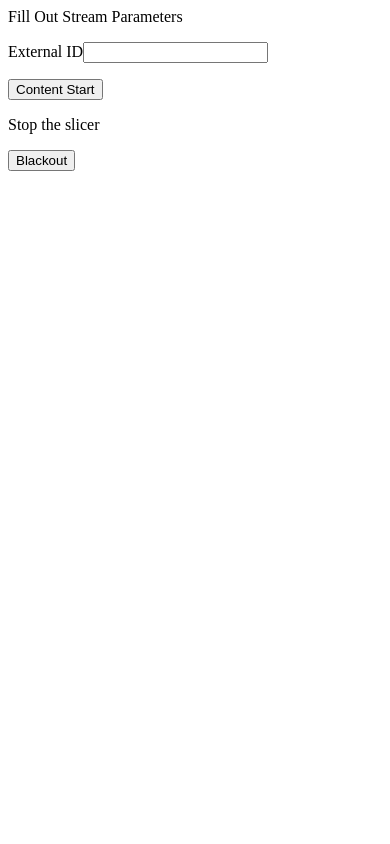
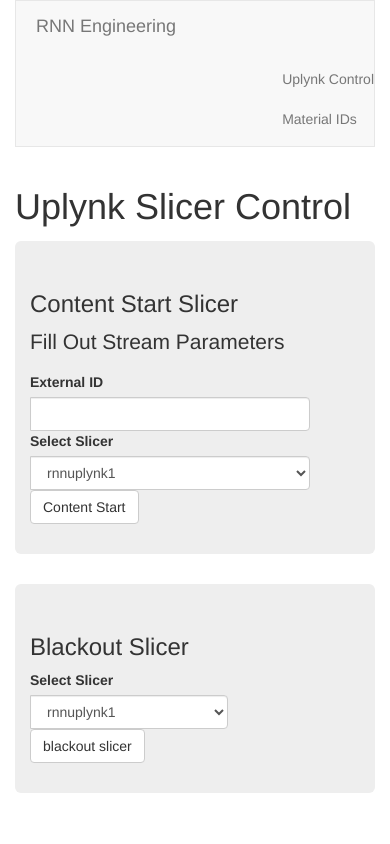
Before and after one commit to engRNNwebdev/flask-app-1, a Flask app: page /uplynk in a window 390 px wide. Run offline with Flask 2, Linux system fonts and the light colour scheme; some libraries are stand-ins or nearby versions.

Commit message:
Alpha Uplynk Control Release

```diff
--- a/app.py
+++ b/app.py
@@ -2,57 +2,61 @@
 from flask_bootstrap import Bootstrap
 import uplynk
 #Initialize app and Bootstrap
+
 app = Flask(__name__)
 Bootstrap(app)
 
+#Create web page routes
 @app.route('/')
 def index():
-    return render_template('login.html')
+  return render_template('index.html')
 
-@app.route('/success/<name>')
-def success(name):
-   return 'Successfully started or stopped %s' % name
-
-@app.route('/failure/<name>')
+@app.route('/success/<actionthing>/<name>')
+def success(name,actionthing):
+    if actionthing == 'stop':
+        return 'Successfully stopped on port %s' % name
+    elif actionthing == 'start':
+        return 'Successfully started on port %s' % name
+@app.route('/failure/<actionthing>/<name>')
 def failure(name):
-    return 'The Slicer failed to start or stop %s, please escalate to Engineering' % name
-
+    if actionthing == 'stop':
+        return 'The Slicer failed to stop %s, please escalate to Engineering' % name
+    elif actionthing == 'start':
+        return 'The Slicer failed to start on port %s, please escalate to Engineering' % name
 @app.route('/login', methods = ['POST', 'GET'])
 def login():
-   if request.method == 'POST':
+  if request.method == 'POST':
       user = request.form['nm']
       return redirect(url_for('success',name = user))
-   else:
+  else:
       user = request.args.get('nm')
       return redirect(url_for('success',name = user))
-
 @app.route('/content_start', methods = ['POST', 'GET'])
 def start_slicer():
-   if request.method == 'POST':
+  if request.method == 'POST':
       eid = request.form['eid']
-      uplynk.content_start(eid)
-      return redirect(url_for('success',name = eid))
-   else:
-      user = request.args.get('eid')
-      return redirect(url_for('failure',name = eid))
-
+      slicer = request.form['slicers']
+      uplynk.content_start(slicer,eid)
+      return redirect(url_for('success', actionthing = 'start', name = eid))
+  else:
+      sliced = request.args.get('slicers')
+      return redirect(url_for('failure',name = sliced))
 @app.route('/blackout', methods = ['POST', 'GET'])
 def blackout_slicer():
-   if request.method == 'POST':
-      uplynk.blackout()
-      eid = "dummy id"
-      return redirect(url_for('success',name = eid))
-   else:
-      user = request.args.get('eid')
-      return redirect(url_for('failure',name = eid))
-
+  if request.method == 'POST':
+      slicer = request.form['slicers']
+      uplynk.blackout(slicer)
+      return redirect(url_for('success',actionthing = 'stop', name = slicer))
+  else:
+      sliced = request.args.get('slicers')
+      return redirect(url_for('failure',name = sliced))
 @app.route('/uplynk')
 def uplynk_control():
-    return render_template('uplynk_control.html')
-
+    slicers = uplynk.slicers
+    return render_template('uplynk_control.html',slicers=slicers)
 @app.route('/materialid')
 def material_id():
-    return 'Material ID page goes here'
-
+  return 'Material ID page goes here'
+#Run App and startup
 if __name__ == '__main__':
     app.run(debug=True,host='0.0.0.0')
--- /dev/null
+++ b/static/sample-app.css
@@ -0,0 +1,3 @@
+.jumbotron {
+  margin-top: 1em;  // add a little space
+}
--- /dev/null
+++ b/templates/base.html
@@ -0,0 +1,57 @@
+{# ``base.html`` is the template all our other templates derive from. While
+   Flask-Bootstrap ships with its own base, it is good form to create a custom
+   one for our app, as it allows customizing some aspects.
+
+   Deriving from bootstap/base.html gives us a basic page scaffoling.
+
+   You can find additional information about template inheritance at
+
+   http://jinja.pocoo.org/docs/templates/#template-inheritance
+#}
+{%- extends "bootstrap/base.html" %}
+
+{# We also set a default title, usually because we might forget to set one.
+   In our sample app, we will most likely just opt not to change it #}
+{% block title %}RNN Engineering{% endblock %}
+
+{# While we are at it, we also enable fixes for legacy browsers. First we
+   import the necessary macros: #}
+{% import "bootstrap/fixes.html" as fixes %}
+
+{# Then, inside the head block, we apply these. To not replace the header,
+   ``super()`` is used: #}
+{% block head %}
+{{super()}}
+
+{#- Docs: http://pythonhosted.org/Flask-Bootstrap/macros.html#fixes
+   The sample application already contains the required static files. #}
+{{fixes.ie8()}}
+{%- endblock %}
+
+{# Adding our own CSS files is also done here. Check the documentation at
+   http://pythonhosted.org/Flask-Bootstrap/basic-usage.html#available-blocks
+   for an overview. #}
+{% block styles -%}
+    {{super()}}  {# do not forget to call super or Bootstrap's own stylesheets
+                    will disappear! #}
+    <link rel="stylesheet" type="text/css"
+          href="{{url_for('static', filename='sample-app.css')}}">
+{% endblock %}
+
+{# Finally, round things out with navigation #}
+{% block navbar %}
+<div class="container">
+  <nav class="navbar navbar-default" role="navigation">
+    <div class="navbar-header">
+      <a class="navbar-brand" href="/">
+          <span class="glyphicon glyphicon"></span>
+          RNN Engineering
+      </a>
+    </div>
+    <ul class="nav navbar-nav pull-right">
+      <li><a href="/uplynk">Uplynk Control</a></li>
+      <li><a href="/materialid">Material IDs</a></li>
+    </ul>
+  </nav>
+</div>
+{% endblock %}
--- /dev/null
+++ b/templates/materialid.html
@@ -0,0 +1,6 @@
+<html>
+  <body>
+    <h1>Select Rundown</h1>
+
+  </body>
+</html>
--- a/templates/uplynk_control.html
+++ b/templates/uplynk_control.html
@@ -1,16 +1,58 @@
-<html>
-   <body>
+{# This simple template derives from ``base.html``.
+  See ``base.html`` for more information about template inheritance. #}
+  {%- extends "base.html" %}
 
-      <form action = "http://localhost:5000/content_start" method = "post">
-         <p>Fill Out Stream Parameters</p>
-         <p><label>External ID</label><input type = "text" name = "eid" /></p>
-         <p><input type = "submit" value = "Content Start" /></p>
-      </form>
+  {# Loads some of the macros included with Flask-Bootstrap.
+    We are using the utils module here to automatically
+render Flask's flashed messages in a bootstrap friendly manner #}
 
-      <form action = "http://localhost:5000/blackout" method = "post">
-         <p>Stop the slicer</p>
-         <p><input type = "submit" value = "Blackout" /></p>
-      </form>
+{% import "bootstrap/utils.html" as utils %}
 
-   </body>
-</html>
+{% block content %}
+<div class="container">
+  <h1>Uplynk Slicer Control</h1>
+  <div class="jumbotron">
+    <h3>Content Start Slicer</h3>
+    <form class="input-group" action="http://localhost:5000/content_start" method="post">
+
+      <p>Fill Out Stream Parameters</p>
+      <div role="separator" class="divider">
+        <label>External ID</label>
+        <input class="form-control" type="text" name="eid" />
+      </div>
+
+      <div role="separator" class="divider">
+        <label>Select Slicer</label>
+        <select class="form-control" name="slicers" width="300px">
+        {% for slicer in slicers %}
+            <option value="{{ slicer.port }}">{{ slicer.id  }}</option>
+        {% endfor %}
+        </select>
+      </div>
+
+      <input class="btn btn-default" type="submit" value="Content Start" />
+    </form>
+  </div>
+  <div role="separator" class="divider">
+
+  </div>
+  <div class="jumbotron">
+    <h3>Blackout Slicer</h3>
+
+    <form class="input-group" action="http://localhost:5000/blackout" method="post">
+
+      <div role="separator" class="divider">
+        <label>Select Slicer</label>
+        <select class="form-control" name="slicers" width="300px">
+        {% for slicer in slicers %}
+            <option value="{{ slicer.port }}" name="id">{{ slicer.id  }}</option>
+        {% endfor %}
+        </select>
+      </div>
+      <input class="btn btn-default" type="submit" value="blackout slicer" />
+
+    </form>
+  </div>
+</div>
+
+{% endblock %}
--- a/uplynk.py
+++ b/uplynk.py
@@ -1,19 +1,27 @@
 import urllib2, json
 
-def content_start(title):
+slicers = [{'id' : 'rnnuplynk1', 'port' : 65009, 'ip': '192.168.101.15'},{'id' : 'rnnuplynk2', 'port' : 65010, 'ip' : '192.1683.101.15'}]
+# slicers = {u'_id': '52a347343be0b32a070e5f4f', u'optid': u'52a347343be0b32a070e5f4e'}
+
+
+def content_start(portnum, title):
     SLICER_IP = "192.168.101.15"  # localhost
-    SLICER_PORT = 65009      # default port
+
+    SLICER_PORT = int(portnum)     # default port
 
     body = json.dumps({"title": title})
     request = urllib2.urlopen("http://%s:%d/content_start" % (SLICER_IP, SLICER_PORT), body)
     response = json.loads(request.read())
     assert response["error"] == 0
 
-def blackout():
+def blackout(portnum):
     SLICER_IP = "192.168.101.15"  # localhost
-    SLICER_PORT = 65009      # default port
+    SLICER_PORT = int(portnum)      # default port
 
     body = json.dumps({"start_timecode":"00:00:00:00"}) # timecode format HH:MM:SS:Frame
     request = urllib2.urlopen("http://%s:%d/blackout" % (SLICER_IP, SLICER_PORT), body)
     response = json.loads(request.read())
     assert response["error"] == 0
+
+def state(slicer):
+    assert response["error"] == 0
```
Also changed, not shown: static/html5shiv.min.js (added, +4 -0 lines), templates/index.html (added, +36 -0 lines), static/respond.min.js (added).
